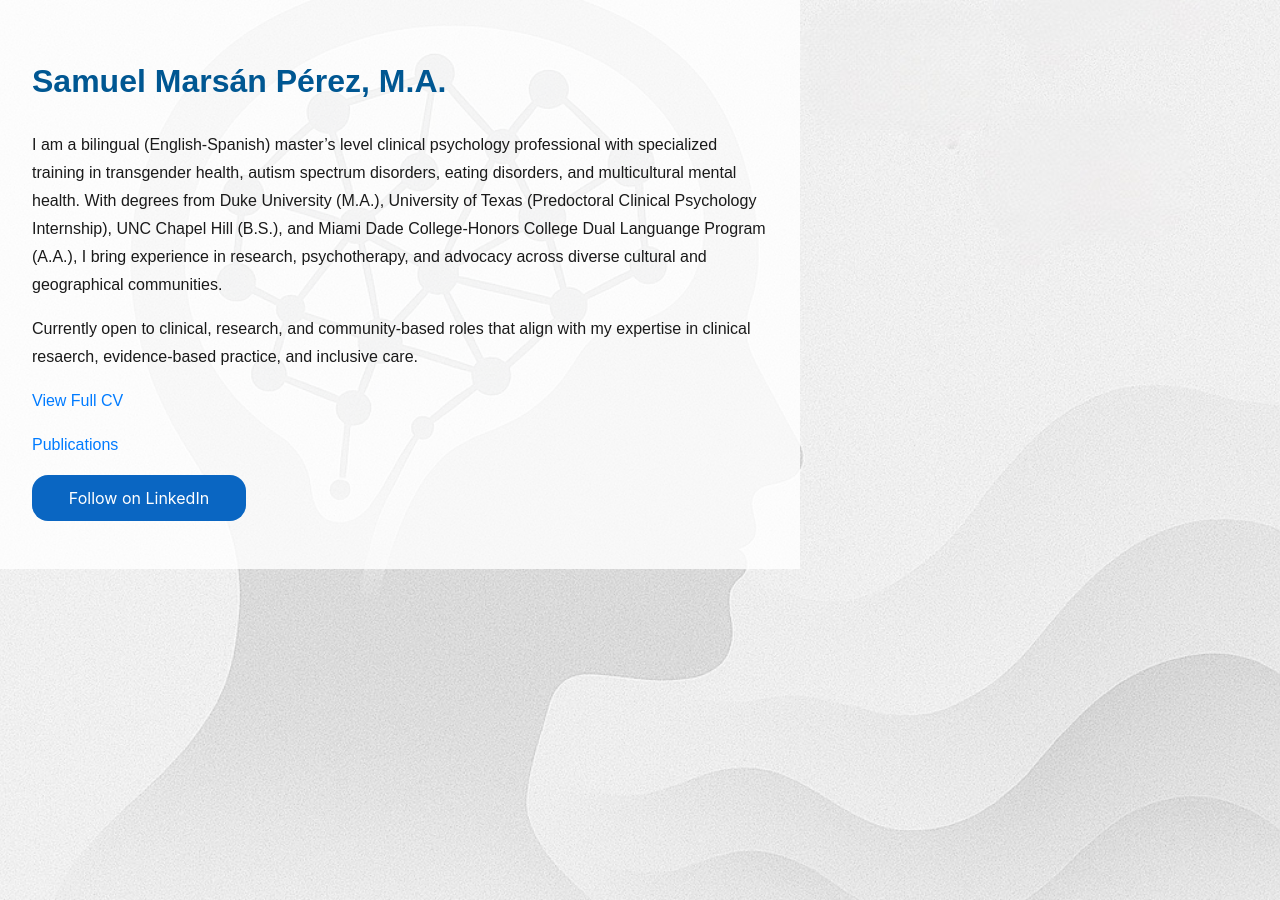
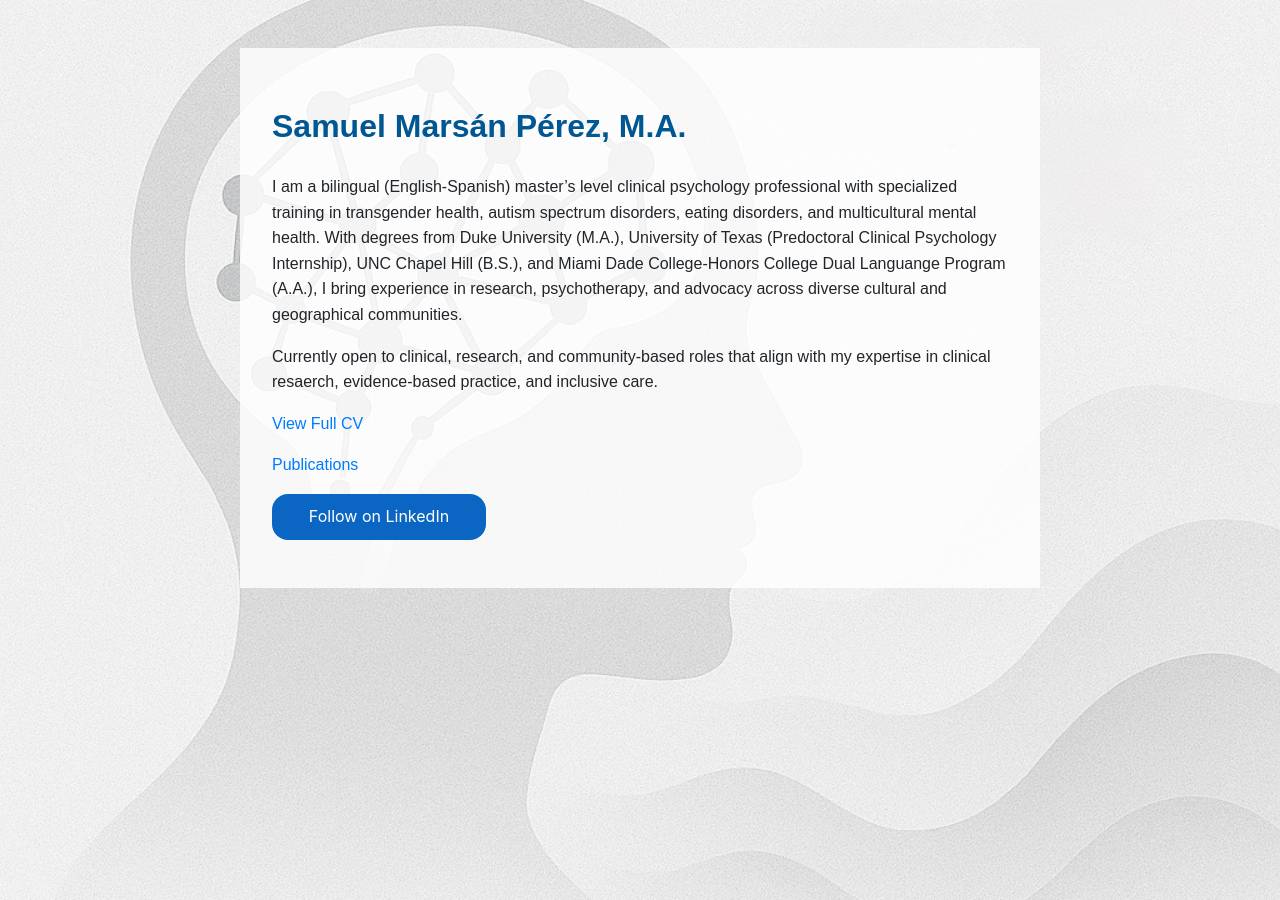
Before and after one commit to sm459-hub/samuelmarsan.github.io, a Jekyll site: the page built from index.md, in a window 1280 px wide. Built offline with Jekyll 4.4.1, drawn with Linux system fonts in a browser that asks for light colours.

Commit message:
Update style.css

```diff
--- a/assets/style.css
+++ b/assets/style.css
@@ -1,80 +1,5 @@
-body {
-  font-family: Arial, sans-serif;
-  margin: 0;
-  padding: 0;
-  color: #1a1a1a;
-  line-height: 1.75;
-  background-color: #f8f9fa;
-  overflow-x: hidden;
-}
-
-.background-overlay {
-  position: fixed;
-  top: 0;
-  left: 0;
-  width: 100vw;
-  height: 100vh;
   background-image: url('/assets/background.png');
   background-size: cover;
   background-repeat: no-repeat;
   background-position: center center;
   background-attachment: fixed;
-  z-index: -1;
-  opacity: 0.3;
-  filter: blur(2px);
-}
-
-.main-box {
-  max-width: 800px;
-  margin: 4rem auto;
-  padding: 2rem;
-  background: rgba(255, 255, 255, 0.9);
-  border-radius: 12px;
-  box-shadow: 0 4px 16px rgba(0, 0, 0, 0.1);
-  backdrop-filter: blur(8px);
-}
-
-h1, h2, h3 {
-  color: #005792;
-}
-
-a {
-  color: #007bff;
-  text-decoration: none;
-}
-
-a:hover {
-  text-decoration: underline;
-}
-
-details {
-  background: #fff;
-  border: 1px solid #ccc;
-  border-radius: 6px;
-  padding: 1rem;
-  margin-bottom: 1rem;
-  box-shadow: 0 2px 4px rgba(0, 0, 0, 0.05);
-}
-
-summary {
-  font-weight: bold;
-  cursor: pointer;
-  color: #005792;
-  font-size: 1.1rem;
-}
-
-summary:hover {
-  text-decoration: underline;
-}
-
-/* Mobile Optimization */
-@media (max-width: 768px) {
-  .background-overlay {
-    display: none;
-  }
-
-  .main-box {
-    margin: 2rem 1rem;
-    padding: 1.5rem;
-  }
-}
```
